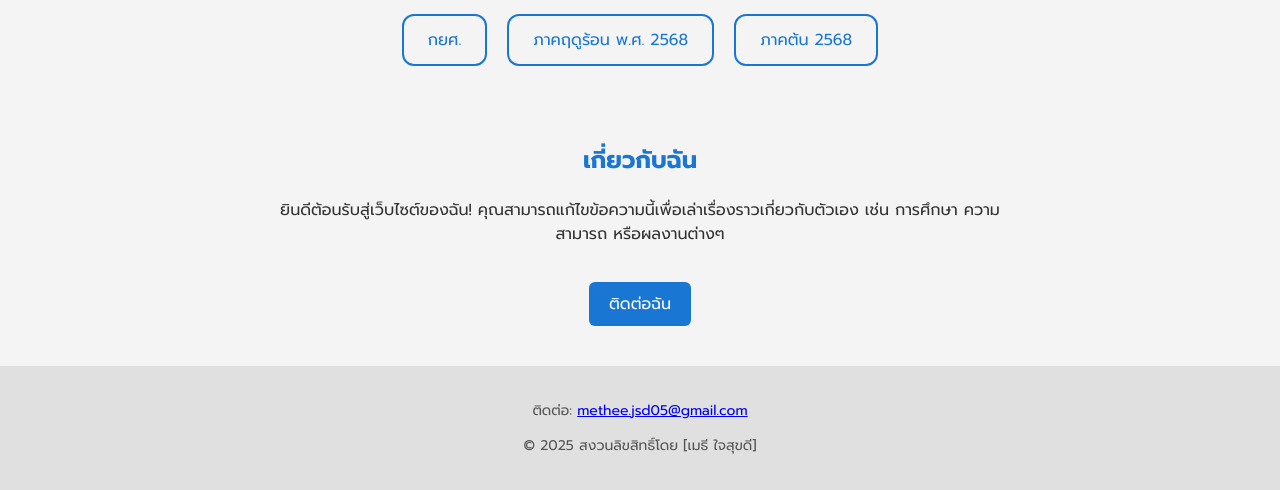
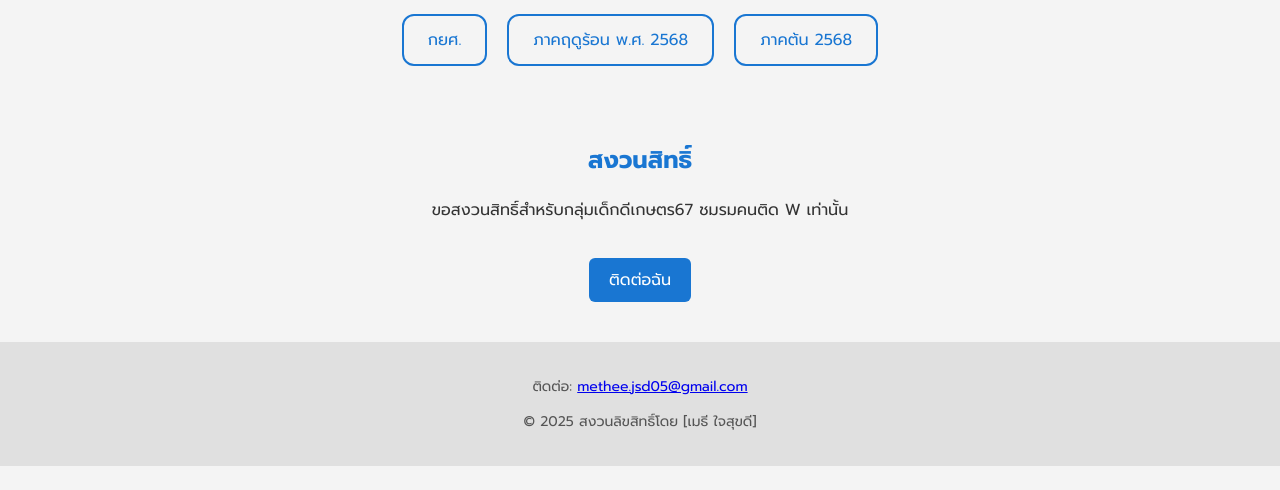
Before and after one commit to Methee77/dekdeekast67, a plain HTML site: page index.html in a window 1280 px wide. Shown: the part 422-912 px from the top of the page. After the commit the page ends 888 px from the top, so only its background shows below. Drawn offline with Linux system fonts and the light colour scheme.

Commit message:
index.html

```diff
--- a/index.html
+++ b/index.html
@@ -159,8 +159,8 @@
   </header>
 
   <section class="about" id="about">
-    <h2>เกี่ยวกับฉัน</h2>
-    <p>ยินดีต้อนรับสู่เว็บไซต์ของฉัน! คุณสามารถแก้ไขข้อความนี้เพื่อเล่าเรื่องราวเกี่ยวกับตัวเอง เช่น การศึกษา ความสามารถ หรือผลงานต่างๆ</p>
+    <h2>สงวนสิทธิ์</h2>
+    <p>ขอสงวนสิทธิ์สำหรับกลุ่มเด็กดีเกษตร67 ชมรมคนติด W เท่านั้น</p>
     <a href="#contact" class="button">ติดต่อฉัน</a>
   </section>
 
```
